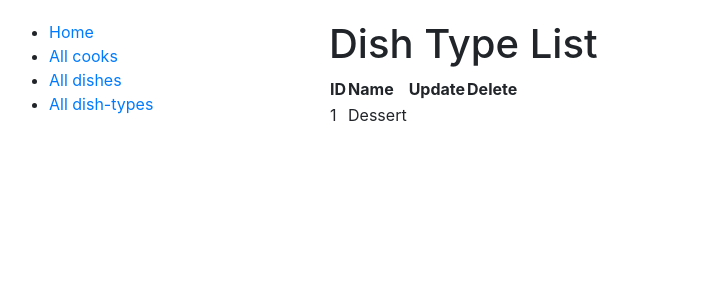
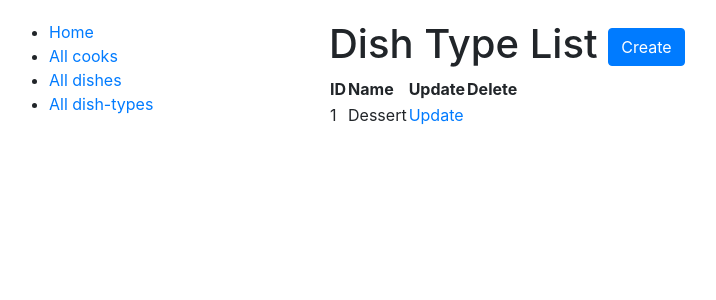
Before and after one commit to MrsLFG/restaurant-kitchen-service, a Django app: page /kitchen/dish-types/ in a window 1280 px wide. Shown: the top 300 px of the page, without its empty margins (6-722 px from the left). Run offline with Django 5.2, Linux system fonts and the light colour scheme; data comes from the database, SQL or seed files in the repository.

Commit message:
add templates name in view for DishViews, edited html files (create page for dish type list)

```diff
--- a/kitchen/views.py
+++ b/kitchen/views.py
@@ -28,14 +28,17 @@ class DishTypeCreateView(generic.CreateView):
     model = DishType
     fields = "__all__"
     success_url = reverse_lazy("kitchen:dish-type-list")
+    template_name = "kitchen/dish_type_form.html"
 
 
 class DishTypeUpdateView(generic.UpdateView):
     model = DishType
     fields = "__all__"
     success_url = reverse_lazy("kitchen:dish-type-list")
+    template_name = "kitchen/dish_type_form.html"
 
 
 class DishTypeDeleteView(generic.DeleteView):
     model = DishType
     success_url = reverse_lazy("kitchen:dish-type-list")
+    template_name = "kitchen/dish_type_confirm_delete.html"
--- a/templates/base.html
+++ b/templates/base.html
@@ -15,6 +15,7 @@
   {% load static %}
   <link rel="stylesheet" href="{% static 'css/style.css' %}">
 </head>
+
 <body>
 <div class="container-fluid">
   <div class="row">
--- a/templates/kitchen/dish_type_list.html
+++ b/templates/kitchen/dish_type_list.html
@@ -5,7 +5,12 @@
 {% endblock %}
 
 {% block content %}
-  <h1>Dish Type List</h1>
+  <h1>
+    Dish Type List
+    <a href="{% url 'kitchen:dish-type-create' %}" class="btn btn-primary link-to-page">
+      Create
+    </a>
+  </h1>
   {% if dish_type_list %}
     <table>
       <tr>
@@ -22,7 +27,11 @@
           <td>
             {{ dish_type.name }}
           </td>
-          <td></td>
+          <td>
+            <a href="{% url 'kitchen:dish-type-update' pk=dish_type.id %}">
+                Update
+              </a>
+          </td>
           <td></td>
         </tr>
       {% endfor %}
```
